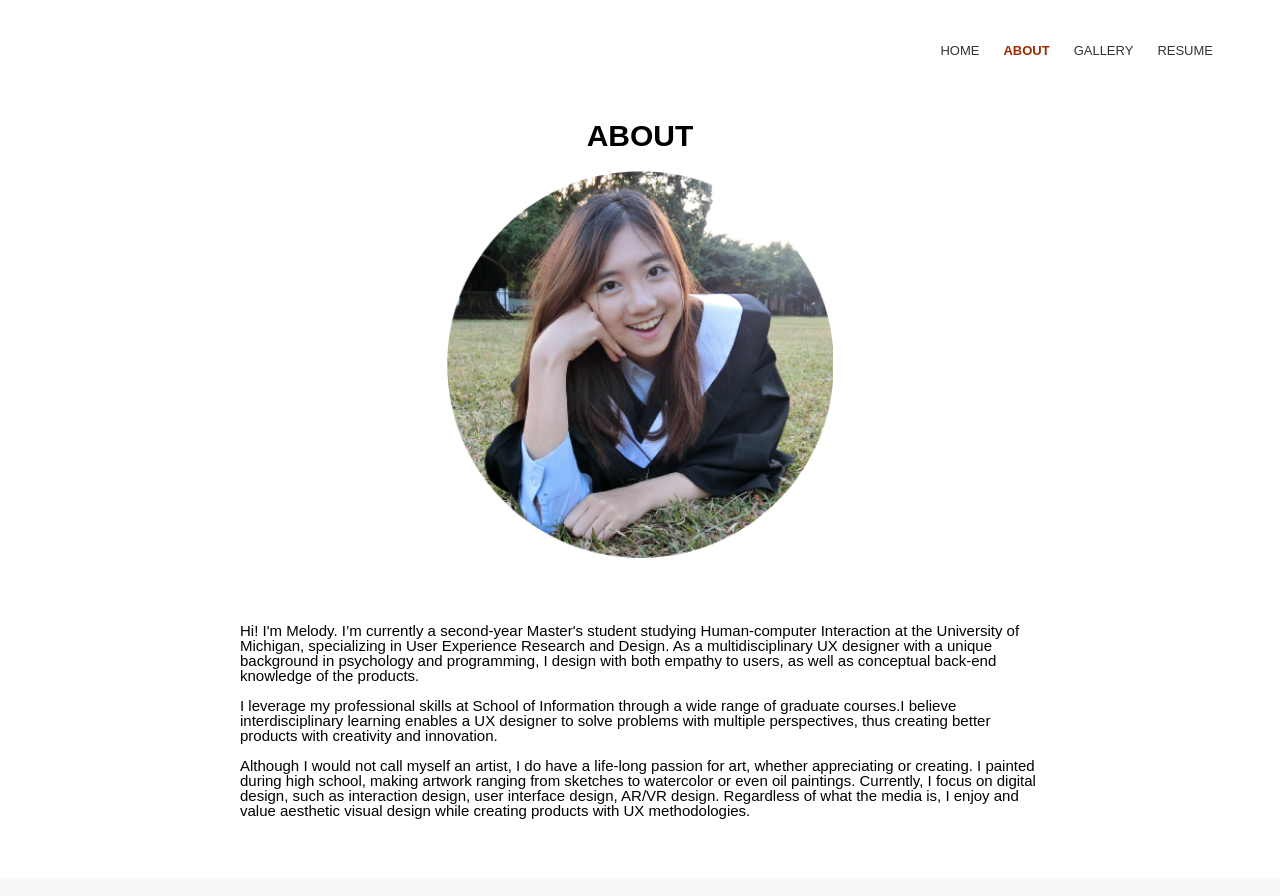
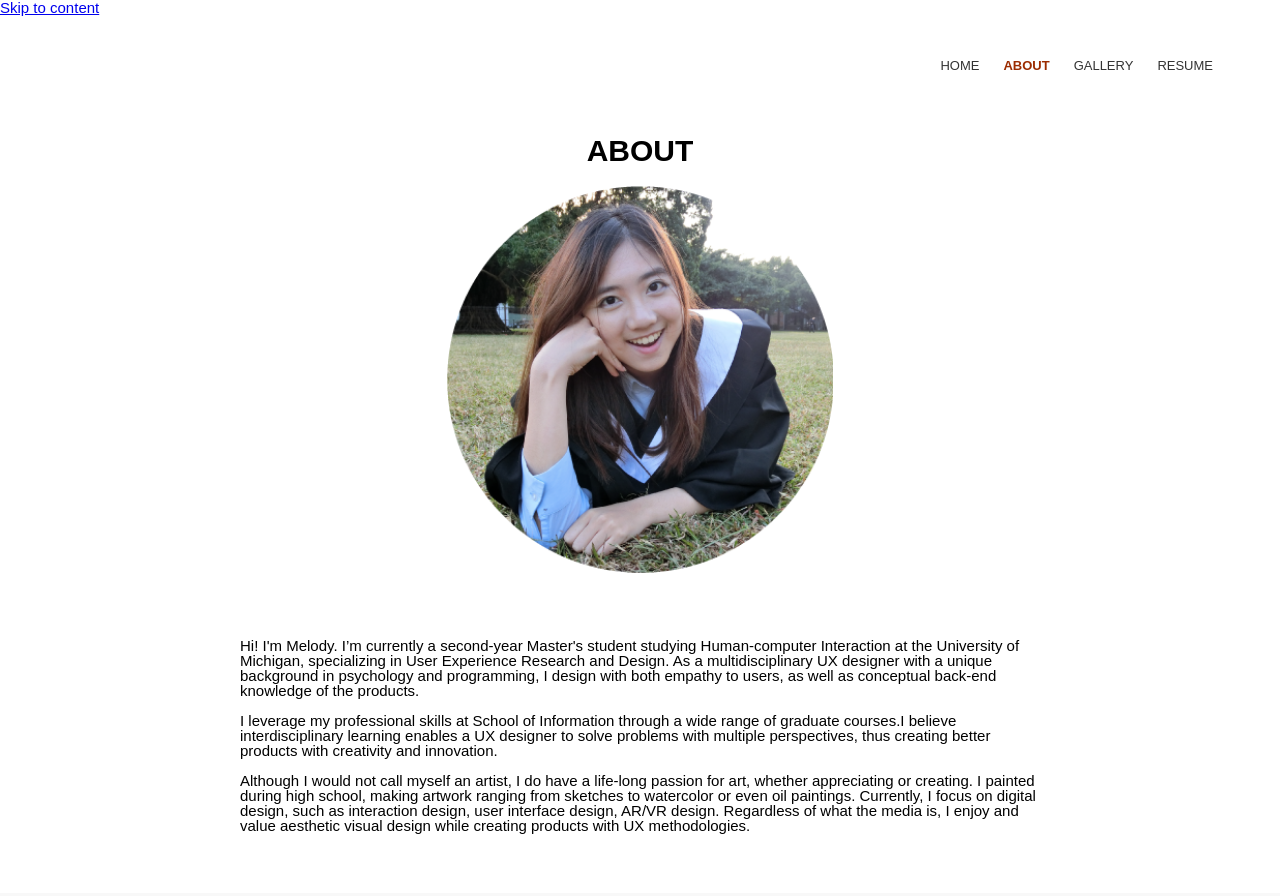
Before and after one commit to melodykan/539, a plain HTML site: page about.html in a window 1280 px wide. Shown: the top 896 px of the page. Drawn offline with Linux system fonts and the light colour scheme.

Commit message:
Add files via upload

```diff
--- a/about.html
+++ b/about.html
@@ -9,7 +9,7 @@
   <link href="css/main.css" rel="stylesheet">
 </head>
 <body>
-<div id="skip"><a href="#content">Skip to content</a></div>
+  <a href="#content" class="skip">Skip to content</a>
 <header>
   <div class="container clearfix">
     <nav>
```
Also changed, not shown: gallery.html (+1 -1 lines), index.html (+1 -1 lines), resume.html (+1 -1 lines).
